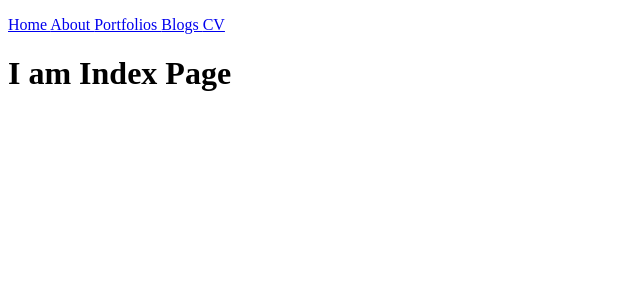
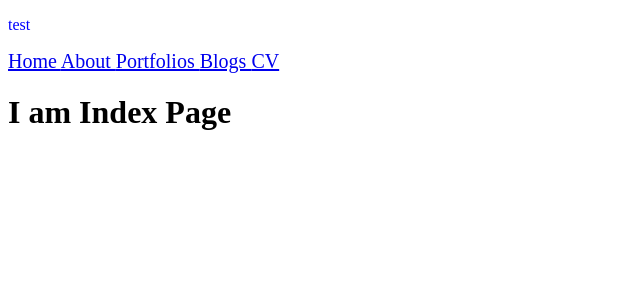
Before and after one commit to carlos-novaes/portifolio-react, a Next.js app: page / in a window 1280 px wide. Shown: the top 300 px of the page, without its empty margins (0-640 px from the left). Built offline with nearby package versions, Linux system fonts and the light colour scheme.

Commit message:
add sass

```diff
--- a/components/shared/Header.js
+++ b/components/shared/Header.js
@@ -1,5 +1,7 @@
 import React, { Component, Fragment } from "react";
 import Link from "next/link";
+
+import "../../styles/main.scss";
 
 export default class Header extends Component {
   render() {
@@ -8,8 +10,7 @@ export default class Header extends Component {
 
     return (
       <Fragment>
-        <p>{title}</p>
-        {this.props.children}
+        <p className="customClassFromFile">test</p>
         <Link href="/">
           <a> Home </a>
         </Link>
@@ -25,6 +26,13 @@ export default class Header extends Component {
         <Link href="/cv">
           <a> CV </a>
         </Link>
+        <style jsx>
+          {`
+            a {
+              font-size: 20px;
+            }
+          `}
+        </style>
       </Fragment>
     );
   }
--- /dev/null
+++ b/next.config.js
@@ -0,0 +1,2 @@
+const withSass = require("@zeit/next-sass");
+module.exports = withSass();
--- /dev/null
+++ b/styles/main.scss
@@ -0,0 +1,3 @@
+.customClassFromFile {
+  color: blue;
+}
```
